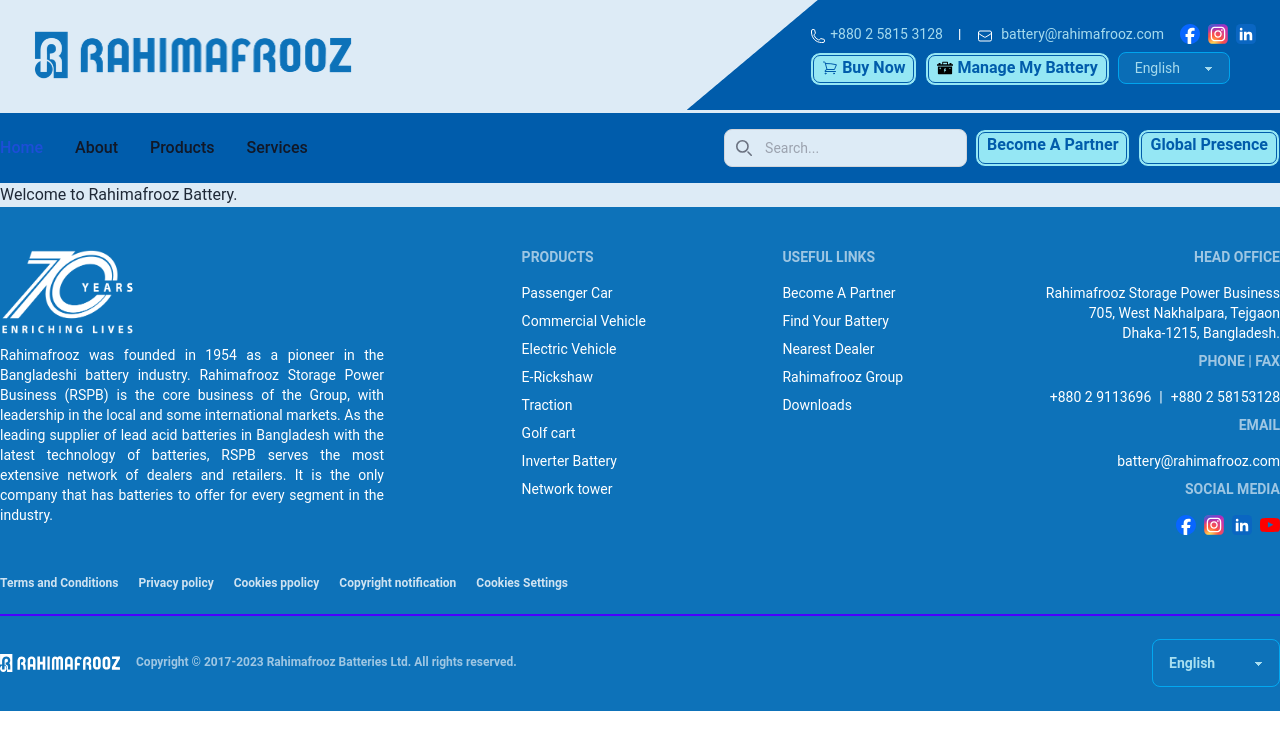
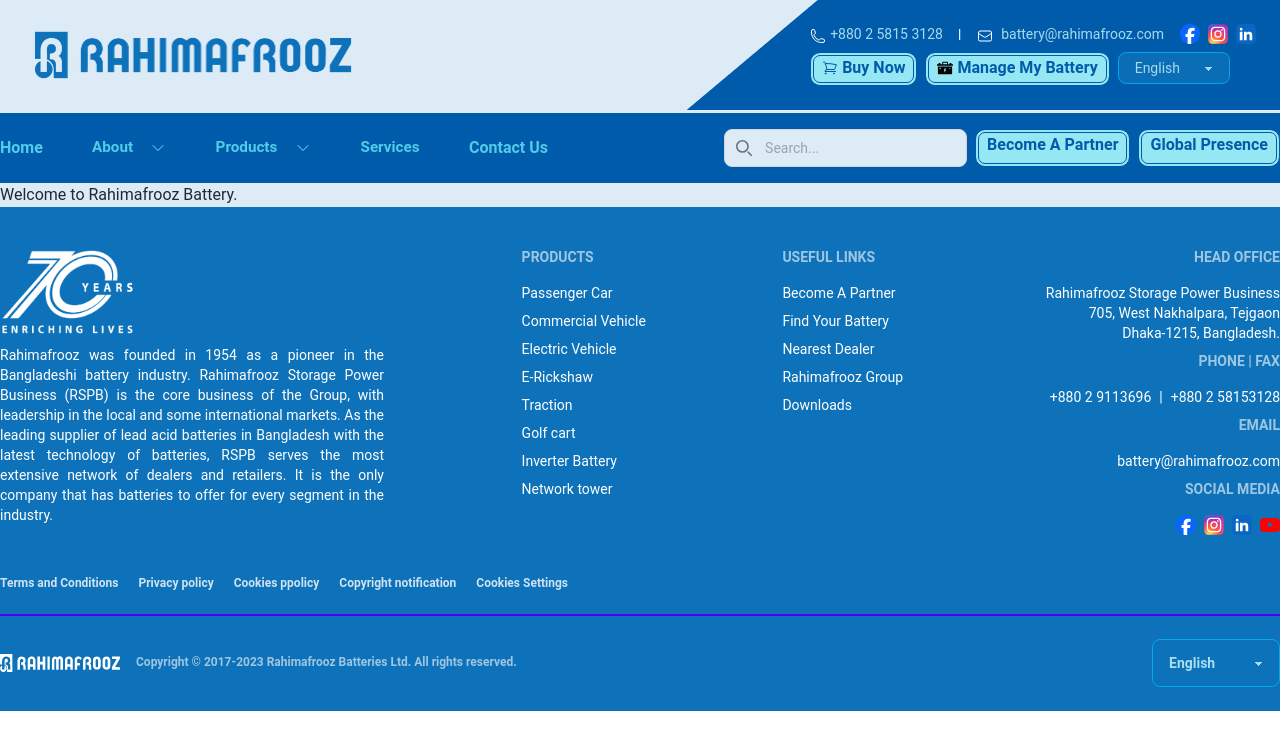
Before and after one commit to arbinzaman/rahimafrooz-battery, a React (Vite) app: page / in a window 1280 px wide. Shown: the top 750 px of the page. Built offline with nearby package versions, Linux system fonts and the light colour scheme.

Commit message:
Header and Footer done

```diff
--- a/src/components/shared/Header.jsx
+++ b/src/components/shared/Header.jsx
@@ -1,5 +1,5 @@
 import React, { useState } from 'react';
-import { PhoneIcon, EnvelopeIcon, ShoppingCartIcon } from '@heroicons/react/24/outline'
+import { PhoneIcon, EnvelopeIcon, ShoppingCartIcon, ChevronDownIcon } from '@heroicons/react/24/outline'
 
 import Logo from '../../assets/Rahimafrooz_Logo.png';
 import Facebook from '../../assets/facebook-icon.svg';
@@ -101,21 +101,50 @@ const Header = () => {
                 <ul
                   className="flex flex-col p-4 md:p-0 mt-4 font-medium border border-gray-100 rounded-lg  md:flex-row md:space-x-8 md:mt-0 md:border-0">
                   <li>
-                    <a href="#"
-                      className="block py-2 pl-3 pr-4 text-white bg-blue-700 rounded md:bg-transparent md:text-blue-700 md:p-0 md:dark:text-blue-500"
-                      aria-current="page">Home</a>
+                    <a href="#" className="block p-0 text-cyan-300 opacity-80 rounded bg-transparent font-semibold" aria-current="page">
+                      Home
+                    </a>
                   </li>
                   <li>
-                    <a href="#"
-                      className="block py-2 pl-3 pr-4 text-gray-900 rounded hover:bg-gray-100 md:hover:bg-transparent md:hover:text-blue-700 md:p-0 md:dark:hover:text-blue-500 dark:text-white dark:hover:bg-gray-700 dark:hover:text-white md:dark:hover:bg-transparent dark:border-gray-700">About</a>
+                    <div className="dropdown dropdown-bottom">
+                      <div className='flex' tabIndex={0} role="button">
+                        <div className="btn text-cyan-300 opacity-80 h-0 min-h-0 border-none text-base">About</div>
+                        <ChevronDownIcon className='w-4 h-4 mt-1 text-cyan-300' />
+                      </div>
+                      <ul tabIndex={0} className="dropdown-content z-[1] menu p-2 shadow bg-cyan-50 mt-5 w-64">
+                        <li><a>Rahimafrooz Group</a></li>
+                        <li><a>Founder & Board Members</a></li>
+                        <li><a>Rahimafrooz Storage Power</a></li>
+                        <li><a>Manufacturing</a></li>
+                        <li><a>Special Awards & Achievement</a></li>
+                      </ul>
+                    </div>
                   </li>
                   <li>
-                    <a href="#"
-                      className="block py-2 pl-3 pr-4 text-gray-900 rounded hover:bg-gray-100 md:hover:bg-transparent md:hover:text-blue-700 md:p-0 dark:text-white md:dark:hover:text-blue-500 dark:hover:bg-gray-700 dark:hover:text-white md:dark:hover:bg-transparent dark:border-gray-700">Products</a>
+                    <div className="dropdown dropdown-bottom">
+                      <div tabIndex={0} role="button" className='flex'>
+                        <div className="btn text-cyan-300 opacity-80 h-0 min-h-0 border-none text-base">Products</div>
+                        <ChevronDownIcon className='w-4 h-4 mt-1 text-cyan-300' />
+                      </div>
+                      <ul tabIndex={0} className="dropdown-content z-[1] menu p-2 shadow bg-cyan-50 mt-5 w-32">
+                        <li><a>Bangladesh</a></li>
+                        <li><a>International</a></li>
+                      </ul>
+                    </div>
                   </li>
                   <li>
-                    <a href="#"
-                      className="block py-2 pl-3 pr-4 text-gray-900 rounded hover:bg-gray-100 md:hover:bg-transparent md:hover:text-blue-700 md:p-0 dark:text-white md:dark:hover:text-blue-500 dark:hover:bg-gray-700 dark:hover:text-white md:dark:hover:bg-transparent dark:border-gray-700">Services</a>
+                    <div className="dropdown dropdown-bottom">
+                      <div tabIndex={0} role="button" className="btn text-cyan-300 opacity-80 h-0 min-h-0 border-none text-base">Services</div>
+                      <ul tabIndex={0} className="dropdown-content z-[1] menu p-2 shadow bg-base-100 rounded-box w-52">
+                        <li><a>Item 1</a></li>
+                        <li><a>Item 2</a></li>
+                      </ul>
+                    </div>
+                  </li>
+                  <li>
+                    <a href="#" className="block p-0 text-cyan-300 opacity-80 rounded bg-transparent font-semibold">
+                      Contact Us
+                    </a>
                   </li>
                 </ul>
               </div>
```
